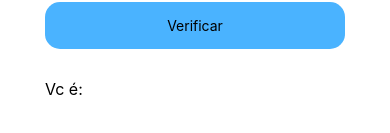
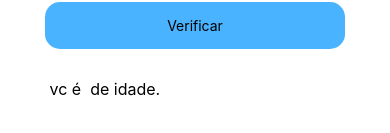
Before and after one commit to instrutorvilson/rna, a React Native app: screen / in a window 390 px wide. Shown: the part 473-606 px from the top of the page. Built offline with nearby package versions, Linux system fonts and the light colour scheme.

Commit message:
Adicionar funcionalidade ao componente verIdade

```diff
--- a/src/componentes/verIdade.js
+++ b/src/componentes/verIdade.js
@@ -1,27 +1,45 @@
+import { useState } from 'react';
 import { Text, TextInput, TouchableOpacity, View } from 'react-native';
 import styles from '../estilos/estilos';
 
 export default function VerIdade() {
+  const [nome, setNome] = useState('')
+  const [idade, setIdade] = useState('')
+  const [resultado, setResultado] = useState()
+
+  function handleVerificar(){
+    if(idade < 18){
+        setResultado('menor')
+    }
+    else{
+        setResultado('maior')
+    }
+  }
+
   return (
     <View>
       <TextInput
          style={styles.input}
          placeholder='Informe seu nome'
+         value={nome}
+         onChangeText={(text)=>setNome(text)}
       />
 
       <TextInput
          style={styles.input}
          placeholder='Informe seu idade'
+         value={idade}
+         onChangeText={(text)=>setIdade(text)}
       />
 
       <TouchableOpacity
           style={styles.btacao}
-          onPress={()=>alert('')}
+          onPress={handleVerificar}
       >
           <Text>Verificar</Text>
       </TouchableOpacity>
       <View>
-           <Text style={styles.resultado}>Vc é: </Text>
+           <Text style={styles.resultado}>{nome} vc é {resultado} de idade.</Text>
       </View>
 
     </View>
```
